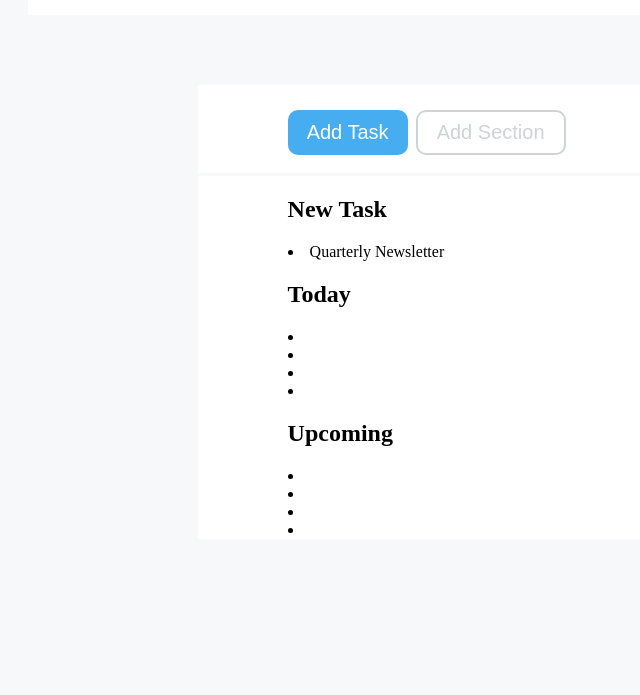
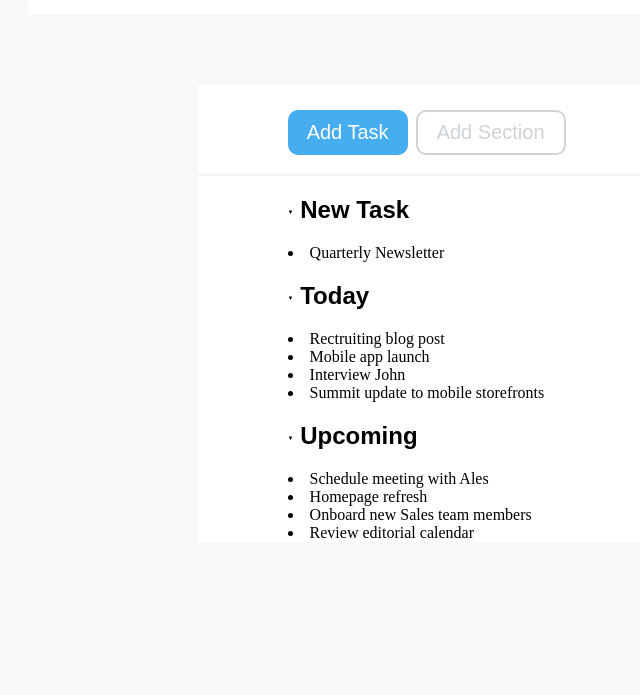
Before and after one commit to gianlucapinna99/html-css-toboolist, a plain HTML site: page index.html in a window 1280 px wide. Shown: the part 105-800 px from the top of the page, without its empty margins (0-640 px from the left). Drawn offline with Linux system fonts and the light colour scheme; a web font is replaced by a local one.

Commit message:
Reversed triangles

```diff
--- a/CSS/style.css
+++ b/CSS/style.css
@@ -60,3 +60,13 @@ hr{
 section{
     margin-left: 90px;
 }
+
+h2, h1{
+    font-family: 'Sofia Sans', sans-serif;
+    font-weight: bolder;
+}
+
+small{
+    font-size: 6px;
+    vertical-align: middle;
+}
--- a/index.html
+++ b/index.html
@@ -26,7 +26,7 @@
 
         <!-- Section New Task -->
         <section>
-            <h2>New Task</h2>
+            <h2><small>&#9660;</small> New Task</h2>
             <dl>
                 <li>Quarterly Newsletter</li>
             </dl>
@@ -35,24 +35,24 @@
 
         <!-- Section Today -->
         <section>
-            <h2>Today</h2>
+            <h2><small>&#9660;</small> Today</h2>
             <dl>
-                <li></li>
-                <li></li>
-                <li></li>
-                <li></li>
+                <li>Rectruiting blog post</li>
+                <li>Mobile app launch</li>
+                <li>Interview John</li>
+                <li>Summit update to mobile storefronts</li>
             </dl>
         </section>
         <!-- Ending section Today -->
 
         <!-- Section Upcoming -->
         <section>
-            <h2>Upcoming</h2>
+            <h2><small>&#9660;</small> Upcoming</h2>
             <dl>
-                <li></li>
-                <li></li>
-                <li></li>
-                <li></li>
+                <li>Schedule meeting with Ales</li>
+                <li>Homepage refresh</li>
+                <li>Onboard new Sales team members</li>
+                <li>Review editorial calendar</li>
             </dl>
         </section>
         <!-- Ending Section Upcoming -->
```
